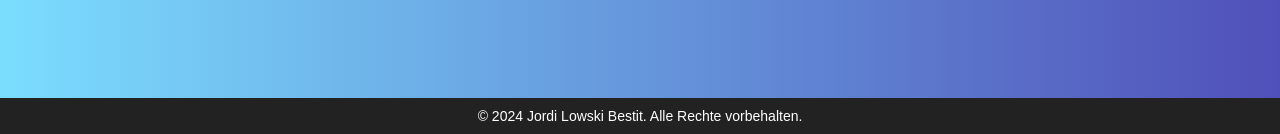
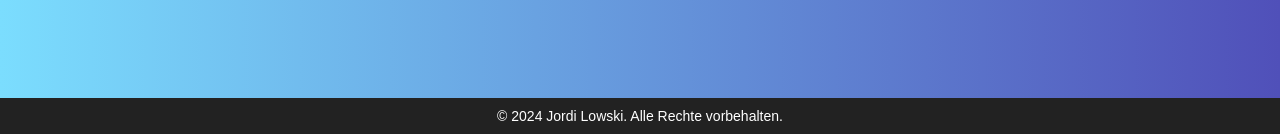
Before and after one commit to Jordi-Lowski/Bingo-Website, a Flask app: page / in a window 1280 px wide. Shown: the part 666-800 px from the top of the page. Run offline with Flask 3, Linux system fonts and the light colour scheme; some libraries are stand-ins or nearby versions.

Commit message:
Changed the footer in the html code.

```diff
--- a/templates/index.html
+++ b/templates/index.html
@@ -33,7 +33,7 @@
     </div>
 
     <footer>
-      <p>&copy; 2024 Jordi Lowski Bestit. Alle Rechte vorbehalten.</p>
+      <p>&copy; 2024 Jordi Lowski. Alle Rechte vorbehalten.</p>
     </footer>
     <script src="script.js"></script>
   </body>
```
